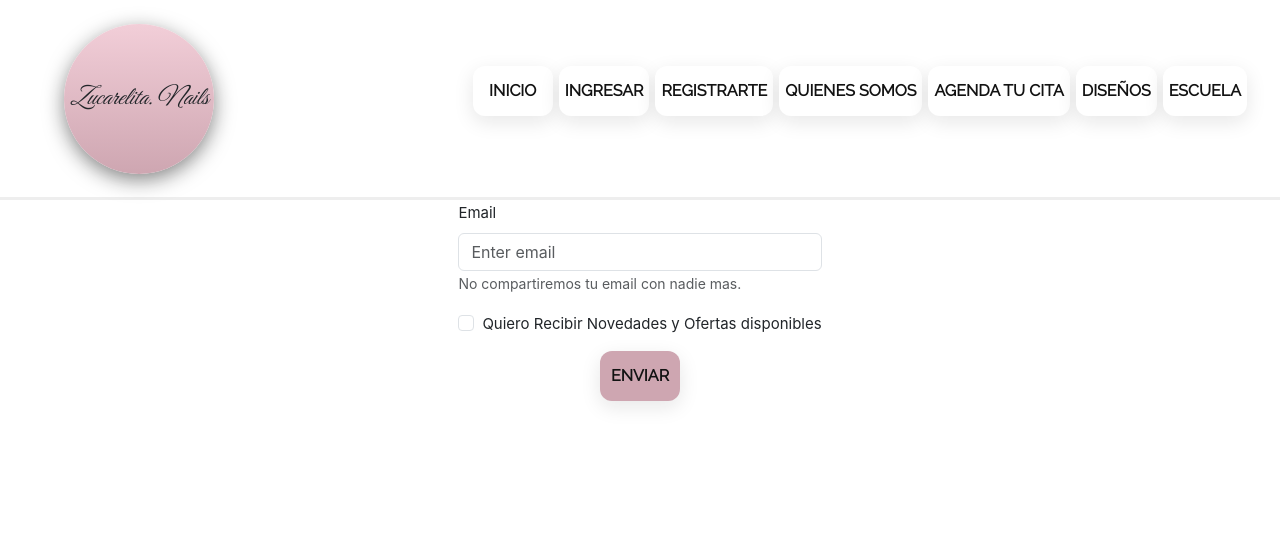
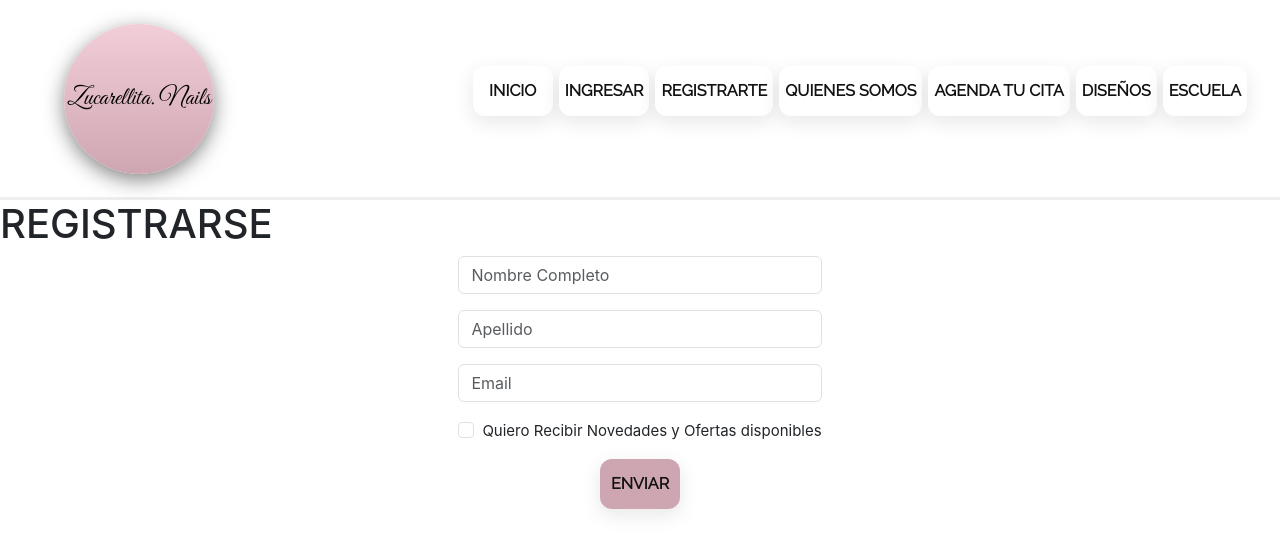
Before and after one commit to DiegoDimitroffPetcoff/schoolproject, a React (Create React App) app: page /register in a window 1280 px wide. Shown: the top 552 px of the page. Built offline with nearby package versions, Linux system fonts and the light colour scheme; a web font is replaced by a local one.

Commit message:
ADD register and login routes

```diff
--- a/src/components/pure/forms/login.js
+++ b/src/components/forms/login.js
@@ -1,12 +1,9 @@
 import Form from "react-bootstrap/Form";
 import { useState } from "react";
 
-import "../../../styles/form/formContainer.css";
+import "../../styles/form/formContainer.css";
 
-import Buttom1 from "../Buttom2";
-import Logo from "../Logo";
-import NavbarBurguer from "../NavbarBurguer";
-import Navbar from "../Navbar";
+import Buttom1 from "../pure/Buttom2";
 
 function LoginForm() {
   const [email, setEmail] = useState("");
@@ -20,27 +17,30 @@ function LoginForm() {
   };
 
   return (
-    <div>
-      <header className="head">
-        <Logo></Logo>
-        <NavbarBurguer></NavbarBurguer>
-        <Navbar></Navbar>
-      </header>
-
-
-
     <form className="formContainer">
       <Form onSubmit={handleSubmit}>
         <Form.Group className="mb-3" controlId="formBasicEmail">
-          <Form.Label>Email</Form.Label>
+          <Form.Control
+            type="text"
+            placeholder="Nombre Completo"
+            onChange={handleEmailChange}
+          />
+        </Form.Group>
+
+        <Form.Group className="mb-3" controlId="formBasicEmail">
+          <Form.Control
+            type="text"
+            placeholder="Apellido"
+            onChange={handleEmailChange}
+          />
+        </Form.Group>
+
+        <Form.Group className="mb-3" controlId="formBasicEmail">
           <Form.Control
             type="email"
-            placeholder="Enter email"
+            placeholder="Email"
             onChange={handleEmailChange}
           />
-          <Form.Text className="text-muted">
-            No compartiremos tu email con nadie mas.
-          </Form.Text>
         </Form.Group>
 
         <Form.Group className="mb-3" controlId="formBasicCheckbox">
@@ -56,7 +56,6 @@ function LoginForm() {
         </div>
       </Form>
     </form>
-    </div>
   );
 }
 
--- a/src/components/pure/Logo.js
+++ b/src/components/pure/Logo.js
@@ -1,10 +1,12 @@
-import "../../styles/logos/logo1.css"
+import { Link } from "react-router-dom";
+
+import "../../styles/logos/logo1.css";
+
 function Logo() {
-   const handleClick = () => {
-      window.location.href = '/';
-    };
-   return ( <i className="logo1" onClick={handleClick}>
-   Zucarelita. Nails
-   </i>)
+  return (
+    <Link to="/" className="logo1">
+      Zucarellita. Nails
+    </Link>
+  );
 }
 export default Logo;
--- a/src/components/pure/Navbar.js
+++ b/src/components/pure/Navbar.js
@@ -1,42 +1,13 @@
 import React from "react";
-import { Link } from "react-router-dom";
 
 import "../../styles/navbar/navbar.css";
 
-import Buttom from "./Buttom";
+import NavbarPure from "./NavbarPure";
 
 const Navbar = () => {
   return (
     <nav className="Navbar1">
-      <ul>
-        <li>
-          <Link to="/">
-            <Buttom string="INICIO"></Buttom>
-          </Link>
-        </li>
-        <li>
-          <Link to="/login">
-            <Buttom string="INGRESAR"></Buttom>
-          </Link>
-        </li>
-        <li>
-          <Link to="/register">
-            <Buttom string="REGISTRARTE"></Buttom>
-          </Link>
-        </li>
-        <li>
-          <Buttom string="QUIENES SOMOS"></Buttom>
-        </li>
-        <li>
-          <Buttom string="AGENDA TU CITA"></Buttom>
-        </li>
-        <li>
-          <Buttom string="DISEÑOS"></Buttom>
-        </li>
-        <li>
-          <Buttom string="ESCUELA"></Buttom>
-        </li>
-      </ul>
+      <NavbarPure></NavbarPure>
     </nav>
   );
 };
--- a/src/components/pure/NavbarBurguer.js
+++ b/src/components/pure/NavbarBurguer.js
@@ -1,9 +1,11 @@
 import React, { useState } from "react";
-import Buttom from "./Buttom";
-import Buttom2 from "./Buttom2";
-import "../../styles/navbar/navbar.css";
 import { FontAwesomeIcon } from "@fortawesome/react-fontawesome";
 import { faBars } from "@fortawesome/free-solid-svg-icons";
+
+import "../../styles/navbar/navbar.css";
+
+import Buttom2 from "./Buttom2";
+import NavBarPure from "./NavbarPure";
 
 const NavbarBurguer = () => {
   const [isOpen, setIsOpen] = useState(true);
@@ -24,30 +26,14 @@ const NavbarBurguer = () => {
         </button>
       ) : (
         <nav className="NavbarBurguer">
-
           <ul>
-          <Buttom2 string="X" action={()=>{setIsOpen(!isOpen);}}></Buttom2>
-            <li>
-              <Buttom string="INICIO"></Buttom>
-            </li>
-            <li>
-              <Buttom string="INGRESAR"></Buttom>
-            </li>
-            <li>
-              <Buttom string="REGISTRARTE"></Buttom>
-            </li>
-            <li>
-              <Buttom string="QUIENES SOMOS"></Buttom>
-            </li>
-            <li>
-              <Buttom string="AGENDA TU CITA"></Buttom>
-            </li>
-            <li>
-              <Buttom string="DISEÑOS"></Buttom>
-            </li>
-            <li>
-              <Buttom string="ESCUELA"></Buttom>
-            </li>
+            <Buttom2
+              string="X"
+              action={() => {
+                setIsOpen(!isOpen);
+              }}
+            ></Buttom2>
+            <NavBarPure></NavBarPure>
           </ul>
         </nav>
       )}
--- /dev/null
+++ b/src/components/pure/NavbarPure.js
@@ -0,0 +1,42 @@
+import React from "react";
+import { Link } from "react-router-dom";
+
+import "../../styles/navbar/navbar.css";
+
+import Buttom from "./Buttom";
+
+const Navbar = () => {
+  return (
+    <ul>
+      <li>
+        <Link to="/">
+          <Buttom string="INICIO"></Buttom>
+        </Link>
+      </li>
+      <li>
+        <Link to="/login">
+          <Buttom string="INGRESAR"></Buttom>
+        </Link>
+      </li>
+      <li>
+        <Link to="/register">
+          <Buttom string="REGISTRARTE"></Buttom>
+        </Link>
+      </li>
+      <li>
+        <Buttom string="QUIENES SOMOS"></Buttom>
+      </li>
+      <li>
+        <Buttom string="AGENDA TU CITA"></Buttom>
+      </li>
+      <li>
+        <Buttom string="DISEÑOS"></Buttom>
+      </li>
+      <li>
+        <Buttom string="ESCUELA"></Buttom>
+      </li>
+    </ul>
+  );
+};
+
+export default Navbar;
--- a/src/routes/login.js
+++ b/src/routes/login.js
@@ -1,10 +1,20 @@
-import LoginForm from "../components/pure/forms/login"
+import LoginForm from "../components/forms/login";
+import Logo from "../components/pure/Logo";
+import NavbarBurguer from "../components/pure/NavbarBurguer";
+import Navbar from "../components/pure/Navbar";
 
 function Login(params) {
-    return(
-        <div>
-            <LoginForm></LoginForm>
-        </div>
-    )
+  return (
+    <div>
+
+      <header className="head">
+        <Logo></Logo>
+        <NavbarBurguer></NavbarBurguer>
+        <Navbar></Navbar>
+      </header>
+      <h1>INGRESAR</h1>
+      <LoginForm></LoginForm>
+    </div>
+  );
 }
-export default Login
+export default Login;
--- a/src/routes/register.js
+++ b/src/routes/register.js
@@ -1,10 +1,19 @@
-import LoginForm from "../components/pure/forms/login"
+import LoginForm from "../components/forms/login";
+import Logo from "../components/pure/Logo";
+import NavbarBurguer from "../components/pure/NavbarBurguer";
+import Navbar from "../components/pure/Navbar";
 
 function Login(params) {
-    return(
-        <div>
-            <LoginForm></LoginForm>
-        </div>
-    )
+  return (
+    <div>
+      <header className="head">
+        <Logo></Logo>
+        <NavbarBurguer></NavbarBurguer>
+        <Navbar></Navbar>
+      </header>
+      <h1>REGISTRARSE</h1>
+      <LoginForm></LoginForm>
+    </div>
+  );
 }
-export default Login
+export default Login;
--- a/src/styles/logos/logo1.css
+++ b/src/styles/logos/logo1.css
@@ -1,7 +1,7 @@
 .logo1 {
   display: inline-flex;
   background: linear-gradient(to bottom, #f2ced8, #cea6b1);
- min-width: 150px;
+  min-width: 150px;
   height: 150px;
   border-radius: 50%;
   text-align: center;
@@ -14,11 +14,12 @@
   margin-left: 5%;
   cursor: pointer;
   transition: 0.5s;
+  text-decoration: none;
+  color: black;
 }
 .logo1:hover {
   box-shadow: transparent 0 0 0 3px, #cea6b1 0 0 0 3px;
   transition: 0.5s;
-
 }
 /* Dispositivos móviles (320px - 480px) */
 @media screen and (max-width: 480px) {
```
Also changed, not shown: src/components/forms/newsLetterForm.js (renamed from src/components/pure/forms/newsLetterForm.js).
